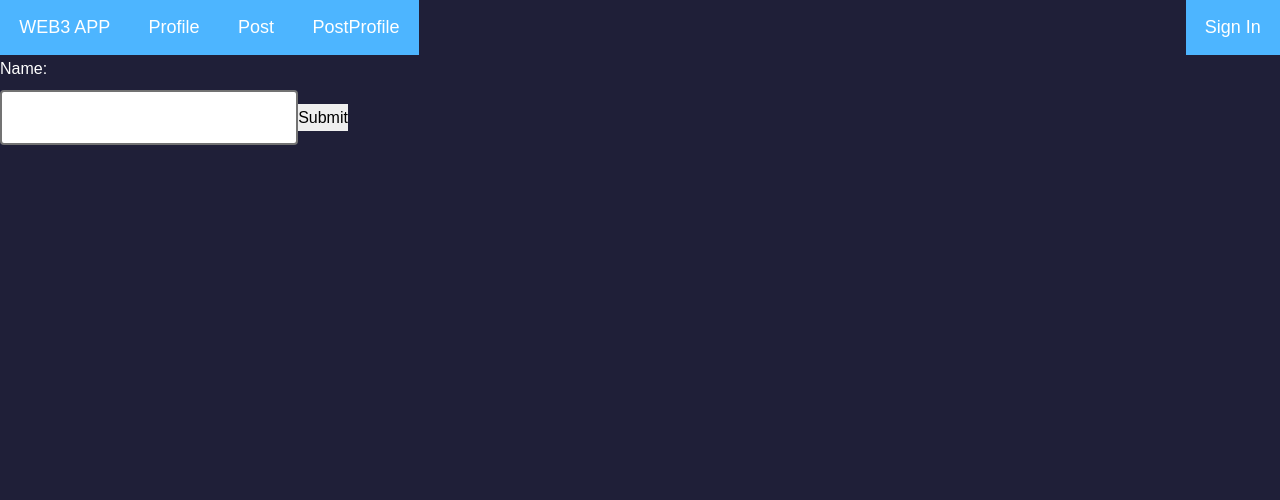
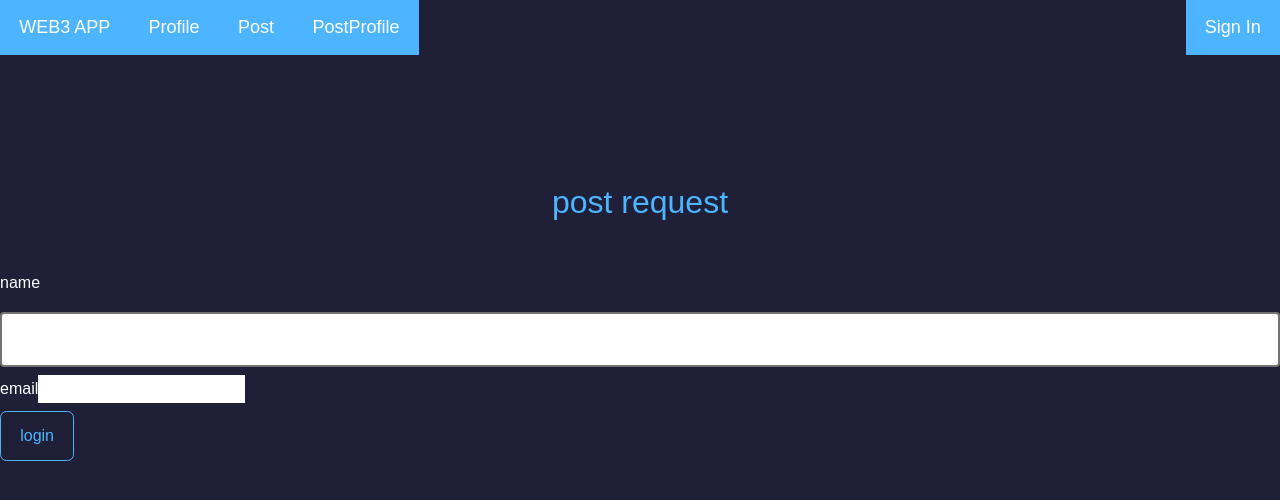
Before and after one commit to Findmebear/LehighWeb3, a React (Create React App) app: page /postProfile in a window 1280 px wide. Shown: the top 500 px of the page. Built offline with nearby package versions, Linux system fonts and the light colour scheme.

Commit message:
made some changes

```diff
--- a/src/components/Profile/PostProfile.jsx
+++ b/src/components/Profile/PostProfile.jsx
@@ -1,37 +1,51 @@
 import axios from 'axios';
 import React, { useState, useContext } from 'react';
+import { TransactionContext } from "../../context/TransactionContext";
 
+const url = 'http://localhost:3000/user';
 
-class PostProfile extends React.Component {
-    constructor(props) {
-      super(props);
-      this.state = {value: ''};
+const PostProfile = () => {
+    const [firstName, setName] = useState('');
+    const [email, setEmail] = useState('');
 
-      this.handleChange = this.handleChange.bind(this);
-      this.handleSubmit = this.handleSubmit.bind(this);
-    }
+    const handleSubmit = async (e) => {
+        e.preventDefault();
+        console.log(firstName, email);
+    };
 
-    handleChange(event) {
-      this.setState({value: event.target.value});
-    }
-
-    handleSubmit(event) {
-      alert('A name was submitted: ' + this.state.value);
-      event.preventDefault();
-    }
-
-    render() {
-      return (
-        <form onSubmit={this.handleSubmit}>
-          <label>
-            Name:
-            <input type="text" value={this.state.value} onChange={this.handleChange} />
-          </label>
-          <input type="submit" value="Submit" />
-        </form>
-      );
-    }
-  }
+    return (
+        <section>
+            <h2 className='text-center'>post request</h2>
+            <form className='form' onSubmit={handleSubmit}>
+                <div className='form-row'>
+                    <label htmlFor='name' className='form-label'>
+                        name
+                    </label>
+                    <input
+                        type='text'
+                        className='form-input'
+                        id='name'
+                        value={firstName}
+                        onChange={(e) => setName(e.target.value)}
+                    />
+                </div>
+                <div className='form-row'>
+                    <label htmlFor='email' className='form-label'>
+                        email
+                    </label>
+                    <input
+                        type='email'
+                        className='form-input'
+                        id='email'
+                        value={email}
+                        onChange={(e) => setEmail(e.target.value)}
+                    />
+                </div>
+                <button type='submit' className='btn btn-block'>
+                    login
+                </button>
+            </form>
+        </section>
+    );
+};
 export default PostProfile;
-
-//https://www.youtube.com/watch?v=xjWwnqMn-b0
```
